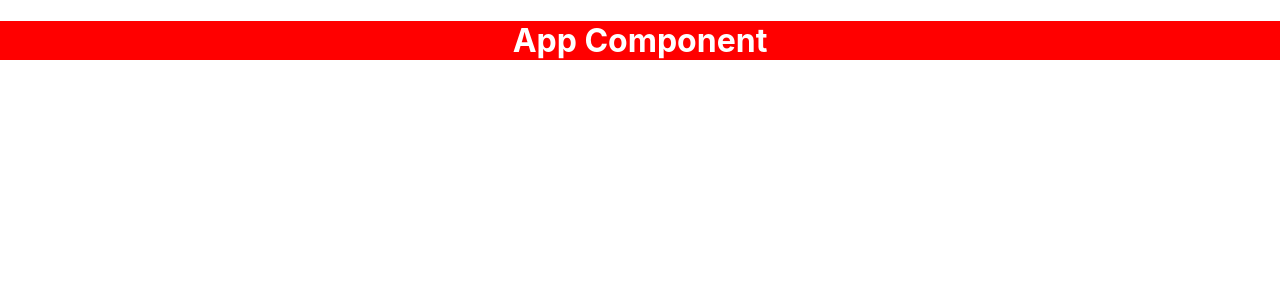
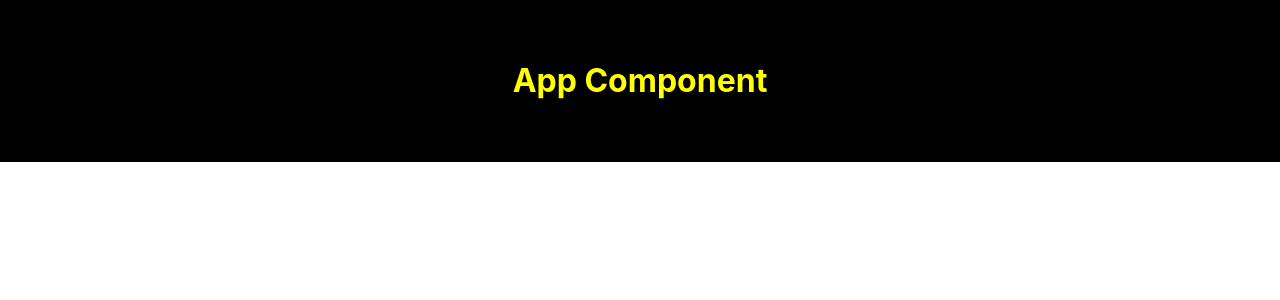
Before and after one commit to Jazaltron10/FJT-blog, a React (Vite) app: page / in a window 1280 px wide. Shown: the top 300 px of the page. Built offline with nearby package versions, Linux system fonts and the light colour scheme.

Commit message:
Switched to using styled-components

```diff
--- a/package.json
+++ b/package.json
@@ -8,7 +8,8 @@
   },
   "dependencies": {
     "react": "^17.0.0",
-    "react-dom": "^17.0.0"
+    "react-dom": "^17.0.0",
+    "styled-components": "^5.3.1"
   },
   "devDependencies": {
     "@vitejs/plugin-react": "^1.0.0",
--- a/src/App.css
+++ /dev/null
@@ -1,8 +0,0 @@
-.App {
-  text-align: center;
-}
-
-.content{
-  background: red;
-  color: white;
-}
--- a/src/App.jsx
+++ b/src/App.jsx
@@ -1,11 +1,11 @@
-import './App.css'
+import { StyledContent } from "./components/styles/Content.styles"
 
 function App() {
   return (
     <div className="App">
-      <div className="content">
+      <StyledContent>
         <h1>App Component </h1>
-        </div>
+      </StyledContent>
     </div>
   )
 }
--- /dev/null
+++ b/src/components/styles/Content.styles.jsx
@@ -0,0 +1,16 @@
+import styled from "styled-components";
+
+export const StyledContent = styled.div`
+    padding: 40px 0;
+    transition: ease-in .4s;
+    text-align: center;
+    background: black;
+    color: white;
+    h1{
+        color: yellow;
+    }
+
+    &:hover{
+        background-color: black;
+    }
+`
```
Also changed, not shown: src/components/Navbar.jsx (added, +7 -0 lines), 1 other file (tests, documents, lock files or other folders).
